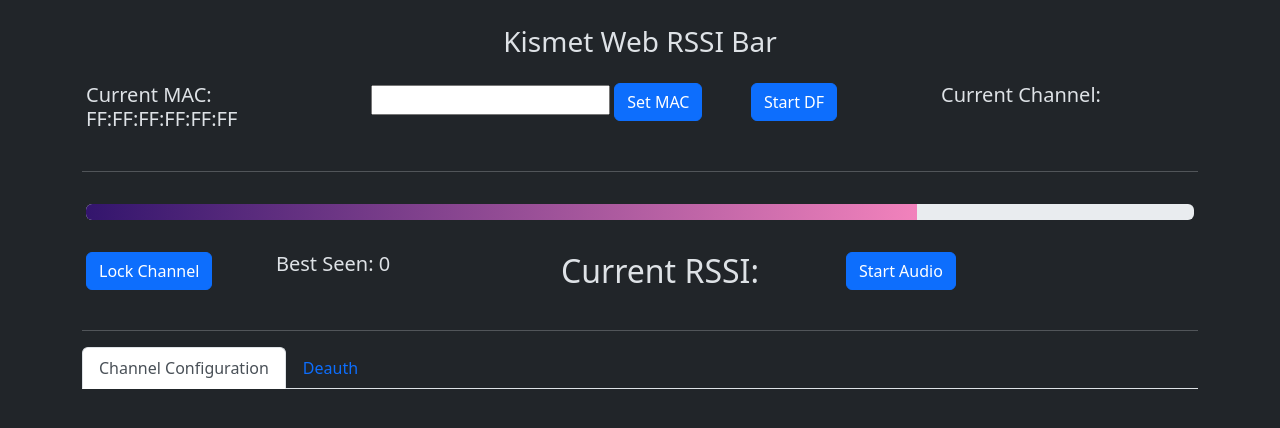
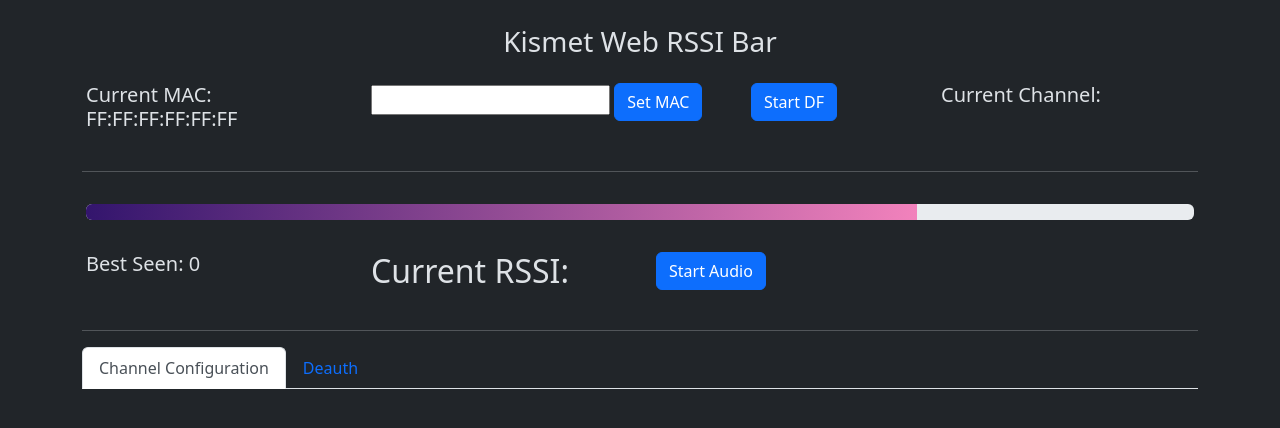
Before and after one commit to GrokkedBandwidth/kismet_web_rssi-bar, a Flask app: page / in a window 1280 px wide. Shown: the top 428 px of the page. Run offline with Flask 2, Linux system fonts and the light colour scheme; data that the repository does not hold is empty; some libraries are stand-ins or nearby versions.

Commit message:
Remove lock channel button

```diff
--- a/templates/index.html
+++ b/templates/index.html
@@ -33,9 +33,6 @@
             </div>
         </div>
         <div class="row">
-            <div class="col-lg-2 col-md-2 col-sm-6 ui">
-                <a class="btn btn-primary" id="lock_channel">Lock Channel</a>
-            </div>
             <div class="col-lg-3 col-md-3 col-sm-6 ui">
                 <h5 id="best">Best Seen: 0</h5>
             </div>
```
